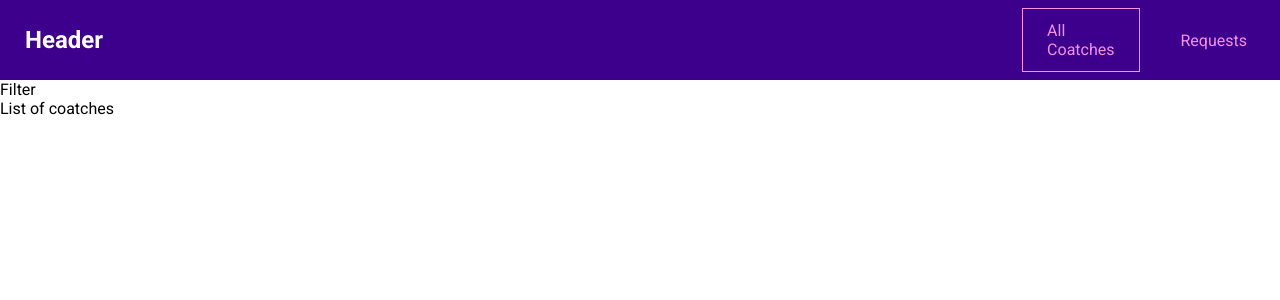
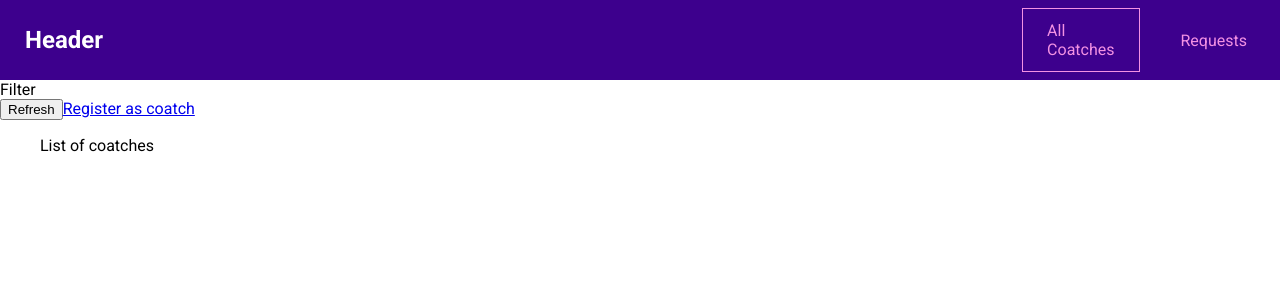
Before and after one commit to mattPiratt/vue3-demo-app, a Vue app: page /coatches in a window 1280 px wide. Shown: the top 300 px of the page. Built offline with nearby package versions, Linux system fonts and the light colour scheme.

Commit message:
- linking views together

```diff
--- a/src/pages/coatches/Detail.vue
+++ b/src/pages/coatches/Detail.vue
@@ -1 +1,5 @@
-<template><p>not yet implemented</p></template>
+<template>
+  <p>Details for cotach</p>
+  <RouterView />
+  <RouterLink :to="{ name: 'CoatchContact' }" />
+</template>
--- a/src/pages/coatches/List.vue
+++ b/src/pages/coatches/List.vue
@@ -1,4 +1,12 @@
 <template>
   <section>Filter</section>
-  <section>List of coatches</section>
+  <section>
+    <div class="controls">
+      <button>Refresh</button>
+      <router-link :to="{ name: 'register' }">Register as coatch</router-link>
+    </div>
+    <ul>
+      List of coatches
+    </ul>
+  </section>
 </template>
--- a/src/pages/requests/ContactCoatch.vue
+++ b/src/pages/requests/ContactCoatch.vue
@@ -1 +1 @@
-<template><p>not yet implemented</p></template>
+<template><p>Contact coatch</p></template>
```
